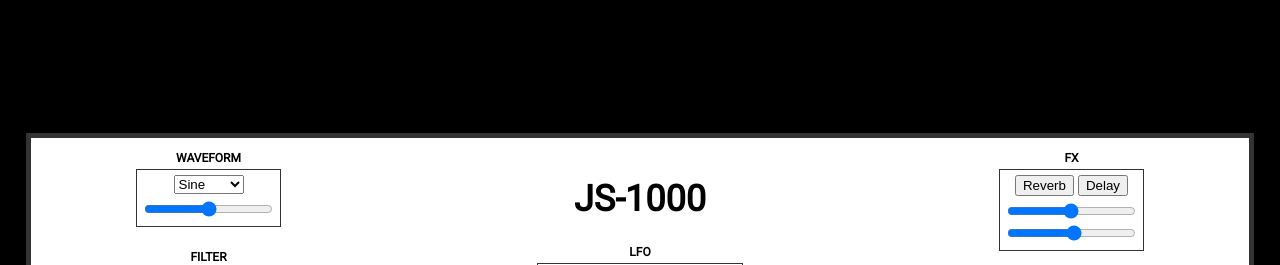
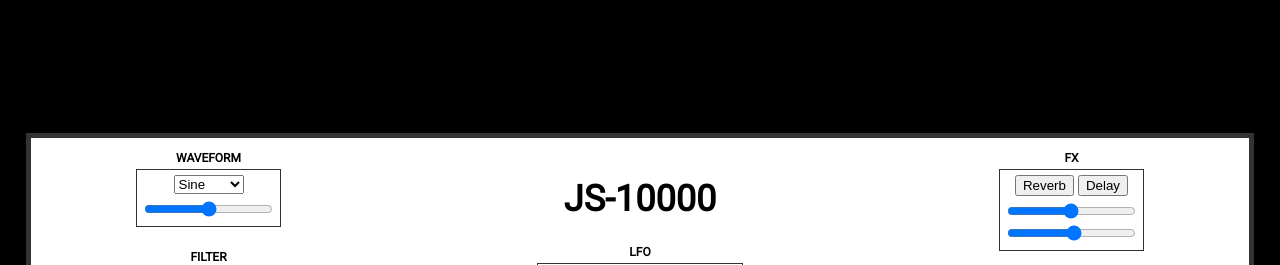
Before and after one commit to Ajay-Vishwanath/JS-1000, a website built with webpack: page index.html in a window 1280 px wide. Shown: the top 265 px of the page. Built offline with nearby package versions, Linux system fonts and the light colour scheme; no server answers.

Commit message:
Synth Name Implementation Latency Threshold

```diff
--- a/index.html
+++ b/index.html
@@ -56,7 +56,7 @@
                 <div class="control-panel-middle">
 
                     <div class="synth-name">
-                        JS-1000
+                        JS-10000
                     </div>
 
                     <!-- LFO  -->
```
